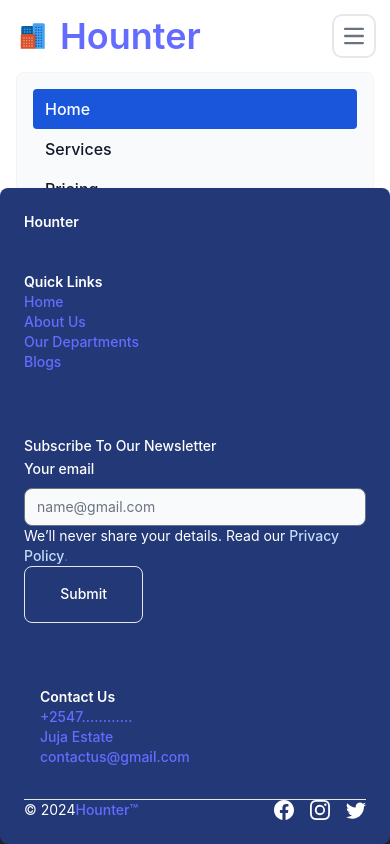
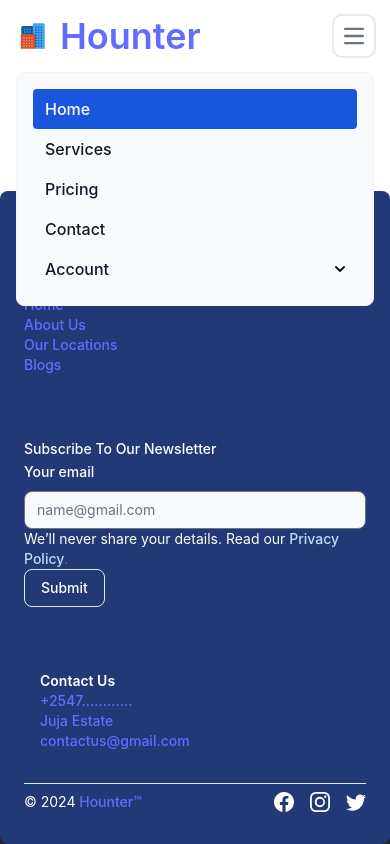
Before and after one commit to dicksonguantai/Hounter, a React (Vite) app in the folder Hounter/: page / in a window 390 px wide. Both pictures are taken after a click on the button "Open main menu". Built offline with nearby package versions, Linux system fonts and the light colour scheme.

Commit message:
Navbar fix appear now on mobile devices

```diff
--- a/Hounter/src/Components/Footer/Footer.jsx
+++ b/Hounter/src/Components/Footer/Footer.jsx
@@ -29,7 +29,7 @@ function Footerall() {
                   <Footer.LinkGroup className="block text-white">
                     <Footer.Link href="/">Home</Footer.Link>
                     <Footer.Link href="/about-us">About Us</Footer.Link>
-                    <Footer.Link href="/departments">Our Departments</Footer.Link>
+                    <Footer.Link href="/departments">Our Locations</Footer.Link>
                     <Footer.Link href="/blogs">Blogs</Footer.Link>
                   </Footer.LinkGroup>
                 </div>
@@ -106,10 +106,10 @@ function Footerall() {
               <Footer.Copyright
                 href="/"
                 className="text-white"
-                by="Hounter™"
+                by="  Hounter™"
                 year={2024}
               />
-              <div className="flex space-x-4">
+              <div className="flex space-x-4 my-2">
                 {" "}
                 {/* Adjust spacing */}
                 <Footer.Icon href="#" className="text-white" icon={BsFacebook} />
--- a/Hounter/src/Components/Navbar/Navbar.jsx
+++ b/Hounter/src/Components/Navbar/Navbar.jsx
@@ -52,7 +52,7 @@ export default function Navbar() {
         </button>
         <div
           className={`${
-            isOpen ? 'block' : 'hidden'
+            isOpen ? 'relative z-10' : 'hidden'
           } w-full md:block md:w-auto`}
           id="navbar-dropdown"
         >
--- a/Hounter/src/index.css
+++ b/Hounter/src/index.css
@@ -40,16 +40,16 @@ h1 {
   line-height: 1.1;
 }
 
-button {
-  /* border-radius: 8px;
-  border: 1px solid transparent; */
+/* button {
+  border-radius: 8px;
+  border: 1px solid transparent;
   padding: 0.6em 1.2em;
   font-size: 1em;
   font-weight: 500;
   font-family: inherit;
   cursor: pointer;
   transition: border-color 0.25s;
-}
+} */
 
 /* button:hover {
   border-color: #646cff;
```
